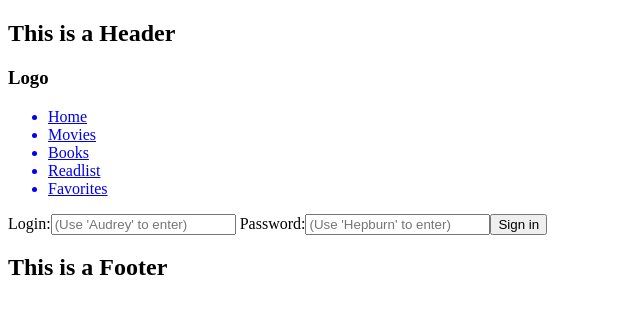
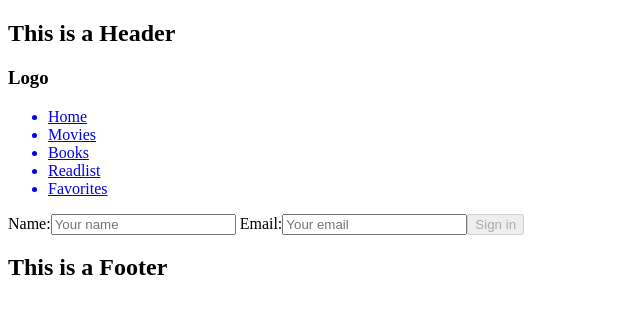
Before and after one commit to ItsMarcosC/AudreyHepburn, a React (Create React App) app: page /#/login in a window 1280 px wide. Shown: the top 314 px of the page, without its empty margins (0-640 px from the left). Built offline with nearby package versions, Linux system fonts and the light colour scheme.

Commit message:
Implements Redux function on Login

```diff
--- a/src/components/InvalidLogin.jsx
+++ /dev/null
@@ -1,10 +0,0 @@
-function InvalidLogin() {
-  return (
-    <div>
-      <h2>Invalid Login and/or Password</h2>
-      <h3>(This a mocked login, use "Audrey" as Login and "Hepburn" as Password to gain access)</h3>
-    </div>
-  );
-}
-
-export default InvalidLogin;
--- a/src/pages/Login.jsx
+++ b/src/pages/Login.jsx
@@ -1,55 +1,64 @@
-import React, { useState } from 'react';
+import { connect } from 'react-redux';
+import React, { useState, useEffect } from 'react';
+import { saveLogin } from '../redux/actions';
 import  { Redirect } from 'react-router-dom'
-import InvalidLogin from '../components/InvalidLogin';
 
-const Login = ({mainLogin, isLogged, toggleLogged}) => {
-  const [typedInfo, setTypedInfo] = useState({ login:'', password:'' });
-  const [validInfo, toggleValidInfo] = useState(true);
+const Login = ({saveInfo}) => {
+  const [typedInfo, setTypedInfo] = useState({ name:'', email:''});
+  const [invalidInfo, toggleInvalidInfo] = useState(true);
+
+  useEffect( () => {
+    handleValidation();
+  }, [typedInfo] )
+
+  const handleValidation = () => {
+    const validRegex = /\S+@\S+\.\S+/;
+    const minimumNameLength = 4;
+
+    if (validRegex.test(typedInfo.email) && typedInfo.name.length >= minimumNameLength) {
+      toggleInvalidInfo(false)
+    } else {
+      toggleInvalidInfo(true)
+    }
+  }
 
   const onChangeHandle = ({target}) => {
     const {name, value} = target;
     setTypedInfo({
         ...typedInfo,
         [name]: value
-    })
+    });
   }
 
-  const submitButtonHandler = (event) => {
-    event.preventDefault();
-    if (typedInfo.login === mainLogin.login && typedInfo.password === mainLogin.password) {
-      toggleLogged(true);
-    } else {
-      toggleValidInfo(false);
-    }
-    setTypedInfo({
-      login: '',
-      password: '',
-    });
+  const submitButtonHandler = () => {
+    saveInfo(typedInfo.name, typedInfo.email, true)
   };
 
-  switch(isLogged) {
-    case true:
-      return  <Redirect to="/"/>
-    default:
     return (
       <div>
         <form>
-            <label htmlFor="login"> Login:
-              <input type="text" id="login" name="login" onChange={onChangeHandle} value={typedInfo.login} placeholder={`(Use 'Audrey' to enter)`} />
+          <label htmlFor="name"> Name:
+            <input type="text" id="name" name="name" onChange={onChangeHandle} value={typedInfo.name} placeholder={`Your name`} />
           </label>
 
-            <label htmlFor="password"> Password:
-              <input type="text" id="password" name="password" onChange={onChangeHandle} value={typedInfo.password} placeholder={`(Use 'Hepburn' to enter)`} />
+          <label htmlFor="email"> Email:
+            <input type="text" id="email" name="email" onChange={onChangeHandle} value={typedInfo.email} placeholder={`Your email`} />
           </label>
 
-            <button type="submit" onClick={submitButtonHandler} >
+          <button
+            type="button"
+            disabled = {invalidInfo}
+            onClick={submitButtonHandler}
+          >
             Sign in
           </button>
         </form>
-          { validInfo ? '' : <InvalidLogin /> }
       </div>
     );
 }
-}
 
-export default Login;
+const mapDispatchToProps = (dispatch) => ({
+  saveInfo:(name, email, isLogged) => dispatch(saveLogin(name, email, isLogged))
+});
+
+export default connect(null, mapDispatchToProps)(Login);
--- a/src/redux/actions/index.js
+++ b/src/redux/actions/index.js
@@ -1,7 +1,8 @@
 export const SAVE_USER_INFO = 'SAVE_USER_INFO';
 
-export const saveLogin = (name, email) => ({
+export const saveLogin = (name, email, isLogged) => ({
   type: SAVE_USER_INFO,
+  isLogged,
   name,
   email,
 });
--- a/src/redux/reducers/loginReducer.js
+++ b/src/redux/reducers/loginReducer.js
@@ -1,6 +1,7 @@
 import { SAVE_USER_INFO } from "../actions";
 
 const INITIAL_STATE = {
+  isLogged: false,
   name: '',
   email: '',
 }
@@ -10,6 +11,7 @@ const loginReducer = (state = INITIAL_STATE, action) => {
     case SAVE_USER_INFO:
       return {
         ...state,
+        isLogged: action.isLogged,
         name: action.name,
         email: action.email,
       }
```
Lines whose indentation alone changed are shown as unchanged.
